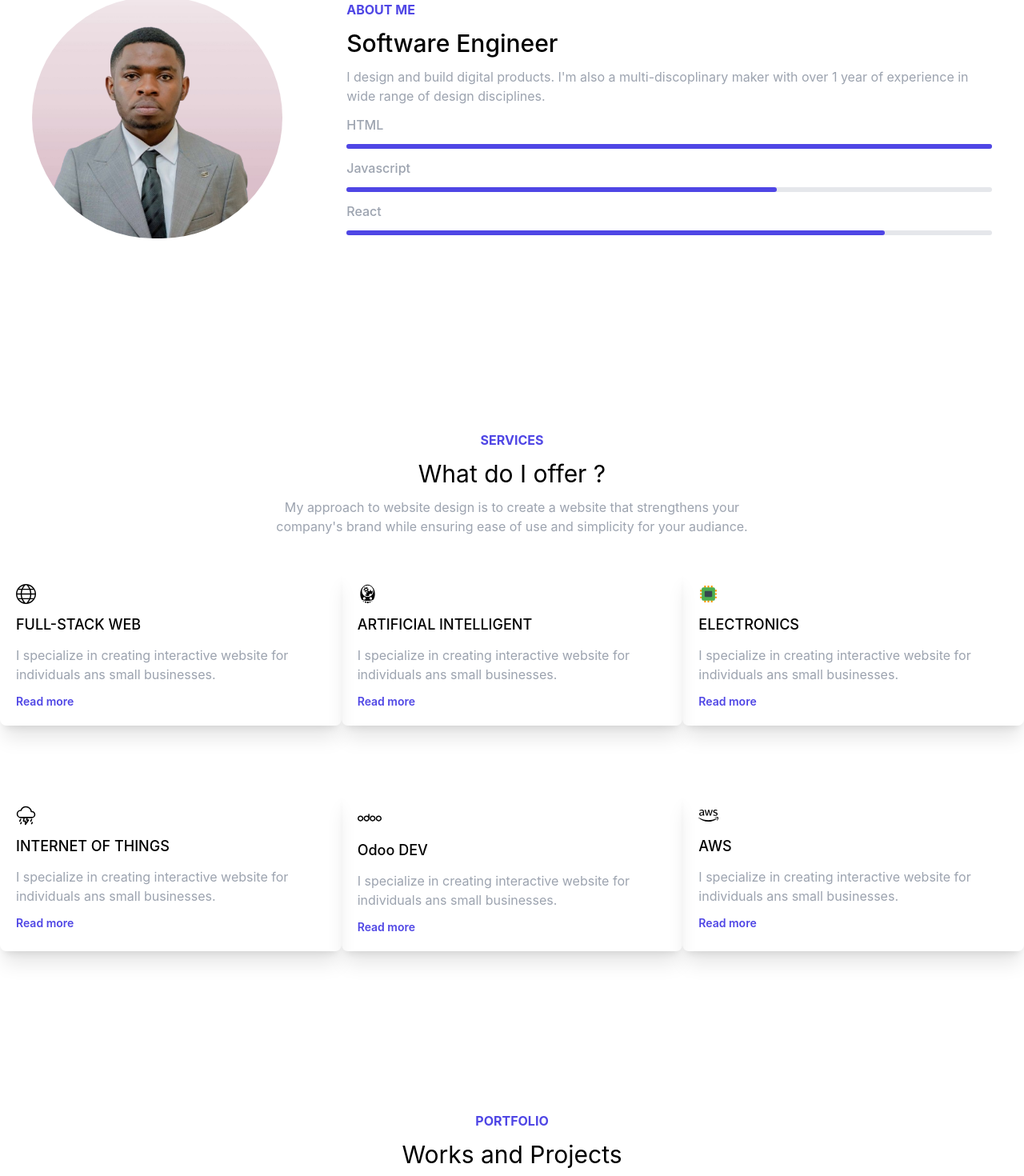
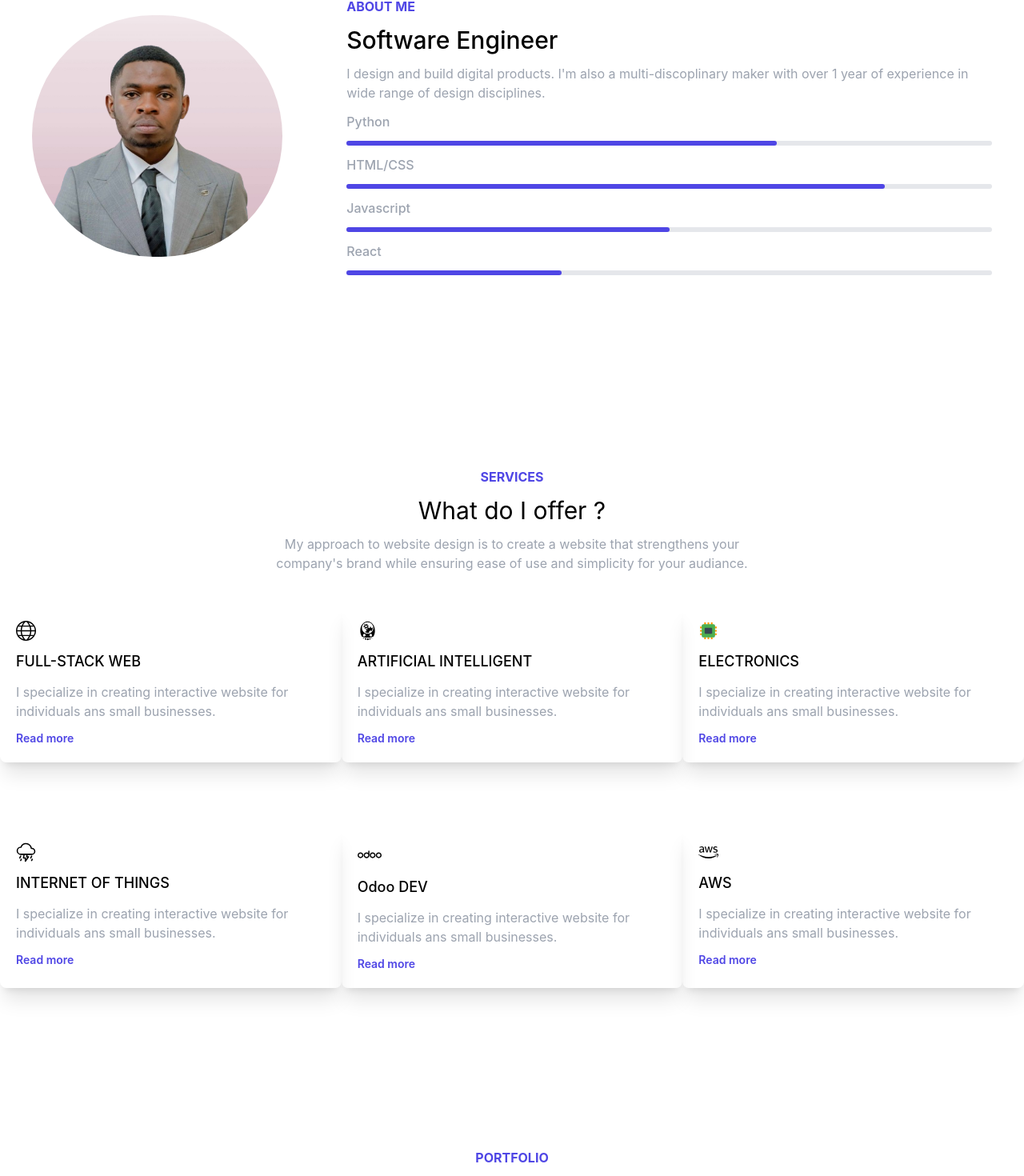
Before and after one commit to Bazene/portfolio, a React (Create React App) app: page / in a window 1280 px wide. Shown: the part 964-2434 px from the top of the page at 80% size. Built offline with nearby package versions, Linux system fonts and the light colour scheme.

Commit message:
Refactor the About me section

```diff
--- a/src/App.jsx
+++ b/src/App.jsx
@@ -2,7 +2,7 @@ import './App.css';
 import logo from './assets/serge.png'
 import React from 'react';
 import { HeaderSection } from './components/headers';
-import CardServices, { CardProjects } from './components/cards'; // A default component don't need destrucration
+import CardServices, { CardProjects,  CardTechnologie} from './components/cards'; // A default component don't need destrucration
 import { SiAmazonwebservices } from "react-icons/si";
 import { TfiWorld } from "react-icons/tfi";
 import { SiOdoo } from "react-icons/si";
@@ -59,18 +59,10 @@ function App() {
             <p className = 'text-gray-400'>
               I design and build digital products. I'm also a multi-discoplinary maker with over 1 year of experience in wide range of design disciplines.
             </p>
-            <h2 className = 'text-gray-400 font-medium'>HTML</h2>
-            <div className = 'w-full bg-gray-200 h-1.5 rounded-md'>
-              <div className = 'w-full bg-indigo-600 h-1.5 rounded-md'></div>
-            </div>
-            <h2 className = 'text-gray-400 font-medium'>Javascript</h2>
-            <div className = 'w-full bg-gray-200 h-1.5 rounded-md'>
-              <div className = 'w-4/6 bg-indigo-600 h-1.5 rounded-md'></div>
-            </div>
-            <h2 className = 'text-gray-400 font-medium'>React</h2>
-            <div className = 'w-full bg-gray-200 h-1.5 rounded-md'>
-              <div className = 'w-5/6 bg-indigo-600 h-1.5 rounded-md'></div>
-            </div>
+            <CardTechnologie technologie_name={'Python'} tech_percentate={'w-4/6'}/>
+            <CardTechnologie technologie_name={'HTML/CSS'} tech_percentate={'w-5/6'}/>
+            <CardTechnologie technologie_name={'Javascript'} tech_percentate={'w-3/6'}/>
+            <CardTechnologie technologie_name={'React'} tech_percentate={'w-2/6'}/>
           </div>
         </div>
       </div>
@@ -118,8 +110,9 @@ function App() {
         <HeaderSection
             headTitle="PORTFOLIO"
             headSubTitle="Works and Projects"
-            headBody="I help designers, small agencies and businesses bring their ideas to life.
-                Powered by Figma, VS Code and coffee, I turn your requirements into a well-designed websites."
+            headBody="
+              I design complex systems using technologies such as Python, JavaScript, Postgress, SQL, etc...
+            "
         />
 
         <div className='p-5 sm:p-0 flex flex-wrap justify-center'>
--- a/src/components/cards.jsx
+++ b/src/components/cards.jsx
@@ -21,3 +21,14 @@ export function CardProjects({Logo, size, cardBody, cardTile}) {
         </div>
     );
 };
+
+export function CardTechnologie({technologie_name, tech_percentate}){
+    return(
+        <>
+            <h2 className = 'text-gray-400 font-medium'>{technologie_name}</h2>
+            <div className = 'w-full bg-gray-200 h-1.5 rounded-md'>
+                <div className = {`${tech_percentate} bg-indigo-600 h-1.5 rounded-md`}></div>
+            </div>
+        </>
+    )
+}
```
